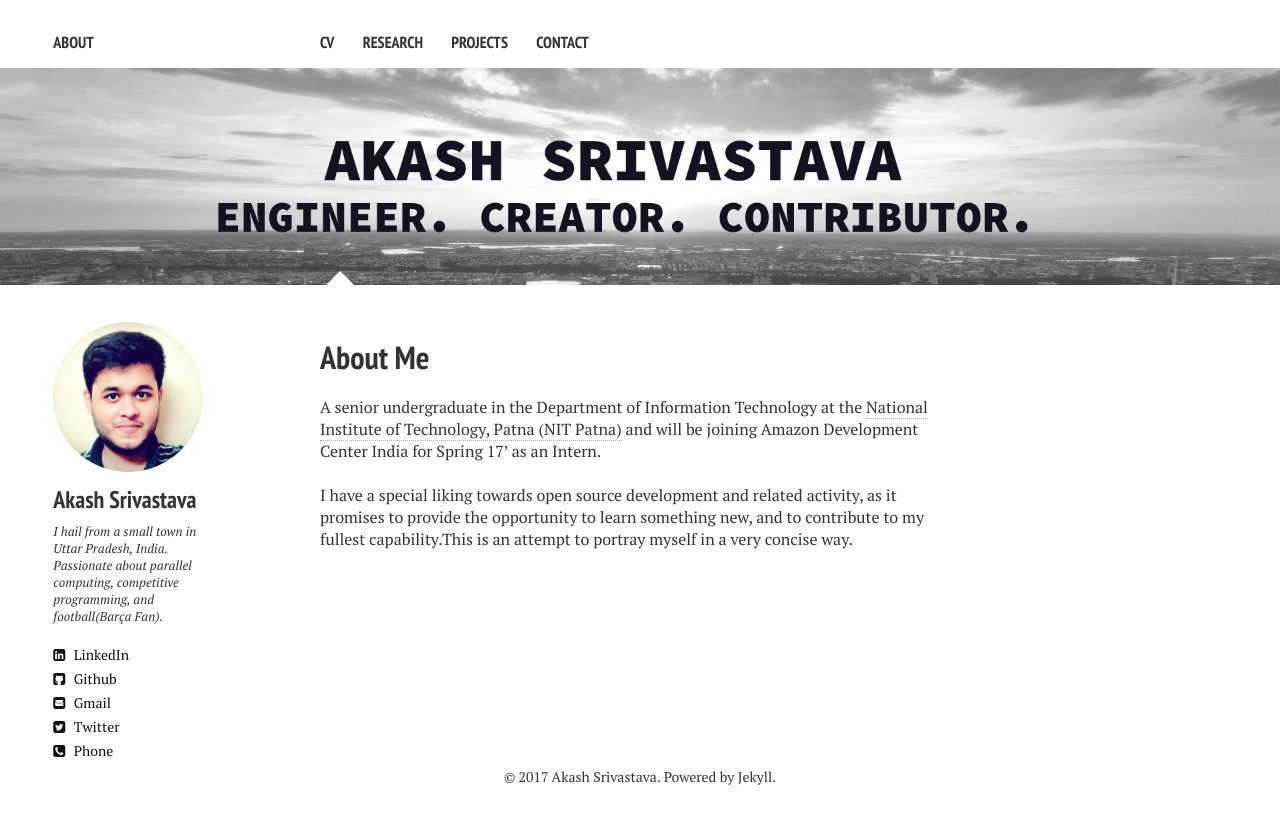
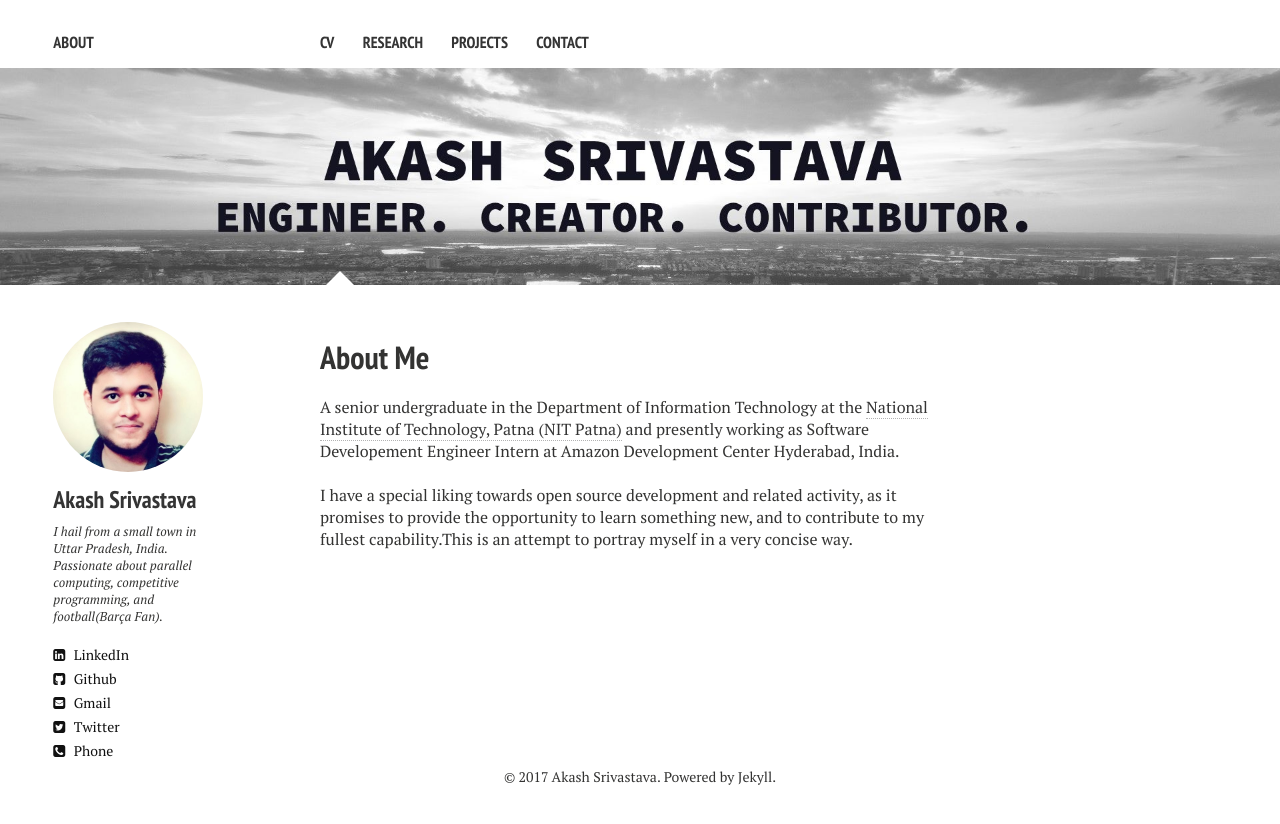
Before and after one commit to Akash1684/akash1684.github.io, a Jekyll site: the page built from index.md, in a window 1280 px wide. Shown: the top 824 px of the page. Built offline with Jekyll 4.4.1, drawn with Linux system fonts in a browser that asks for light colours; nearby versions of some CDN libraries; comment, search, counter and statistics services are not loaded.

Commit message:
Update index.md

```diff
--- a/index.md
+++ b/index.md
@@ -7,7 +7,7 @@ image:
    feature: index.jpg
 ---
 
-A senior undergraduate in the Department of Information Technology at the <a href="http://nitp.ac.in/php/home.php" target="_blank">National Institute of Technology, Patna (NIT Patna)</a> and will be joining Amazon Development Center India for Spring 17' as an Intern.
+A senior undergraduate in the Department of Information Technology at the <a href="http://nitp.ac.in/php/home.php" target="_blank">National Institute of Technology, Patna (NIT Patna)</a> and presently working as Software Developement Engineer Intern at Amazon Development Center Hyderabad, India.
 
 <br/>
 
```
